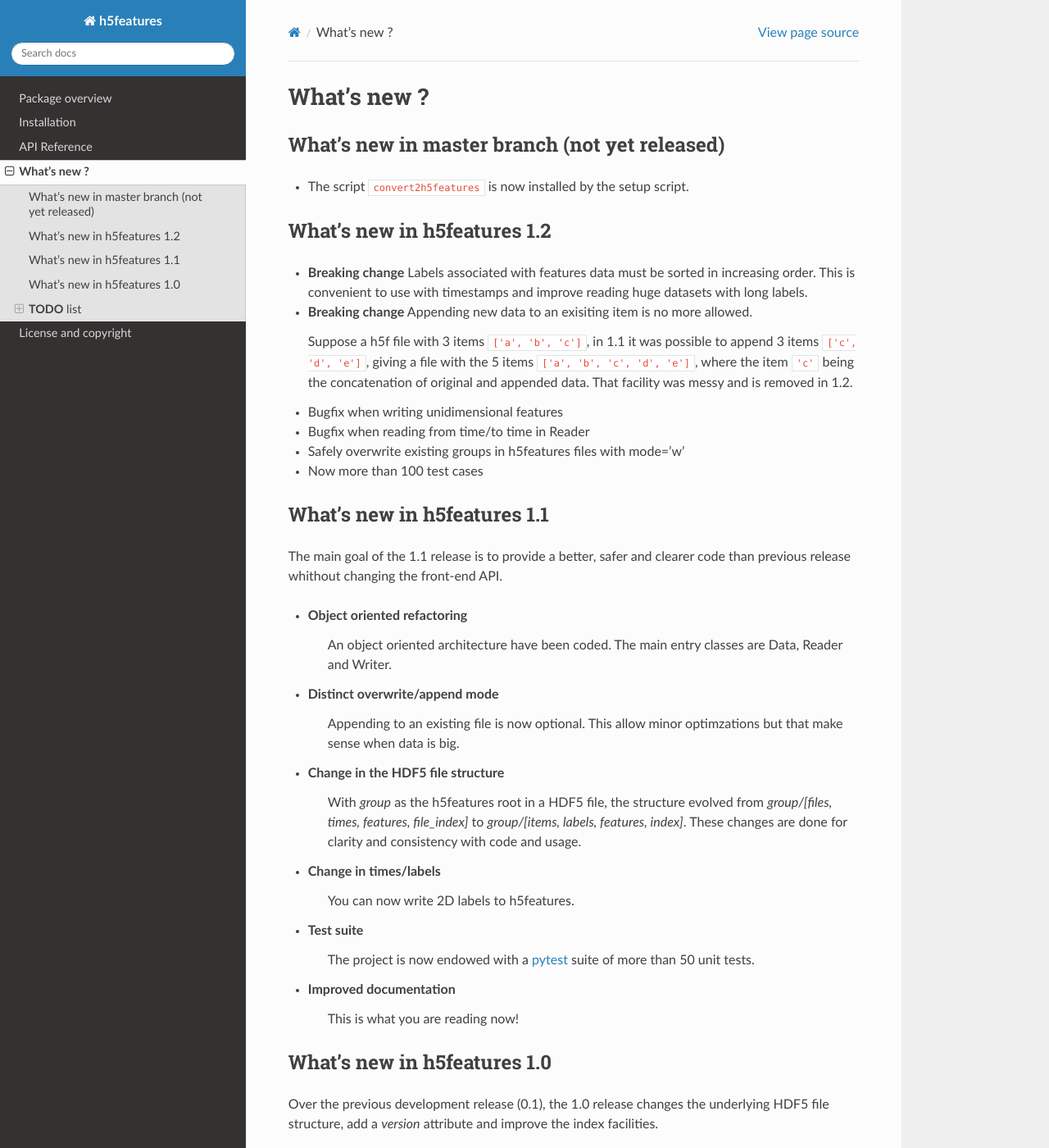
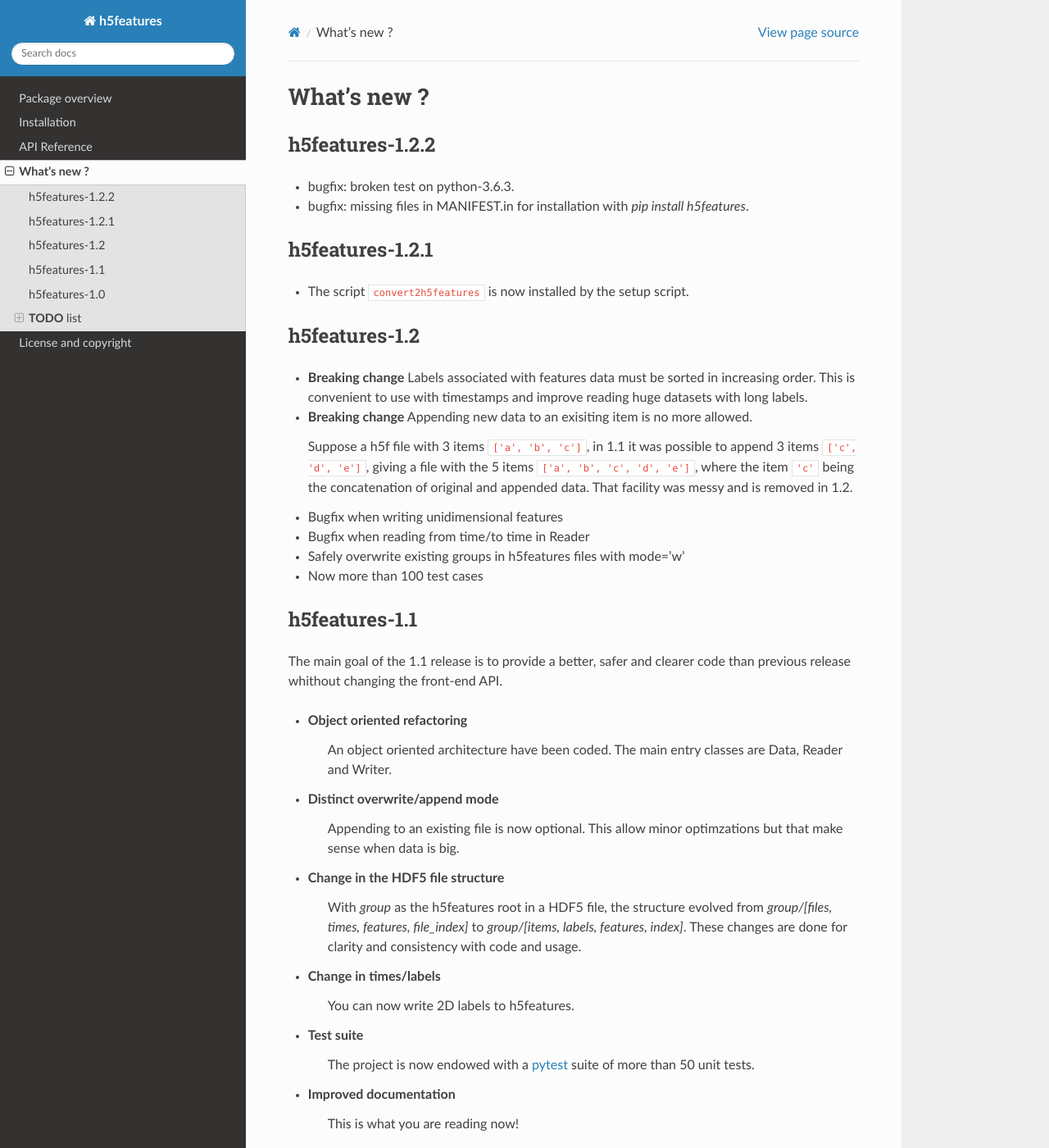
Before and after one commit to bootphon/h5features, a Sphinx documentation site: the page built from docs/whatsnew.rst, in a window 1280 px wide and 1400 px high. Shown: the whole window at 82% size. Built offline with Sphinx 7.4.7 and the Read the Docs theme 2.0.0, drawn with Linux system fonts in a browser that asks for light colours.

Commit message:
version 1.2.2

```diff
--- a/docs/whatsnew.rst
+++ b/docs/whatsnew.rst
@@ -5,14 +5,25 @@
 What's new ?
 ============
 
-What's new in master branch (not yet released)
-==============================================
+
+h5features-1.2.2
+================
+
+* bugfix: broken test on python-3.6.3.
+
+* bugfix: missing files in MANIFEST.in for installation with `pip
+  install h5features`.
+
+
+h5features-1.2.1
+================
 
 * The script ``convert2h5features`` is now installed by the setup
   script.
 
-What's new in h5features 1.2
-============================
+
+h5features-1.2
+==============
 
 * **Breaking change** Labels associated with features data must be
   sorted in increasing order. This is convenient to use with
@@ -36,8 +47,8 @@ What's new in h5features 1.2
 * Now more than 100 test cases
 
 
-What's new in h5features 1.1
-============================
+h5features-1.1
+==============
 
 The main goal of the 1.1 release is to provide a better, safer and
 clearer code than previous release whithout changing the front-end
@@ -74,8 +85,8 @@ API.
     This is what you are reading now!
 
 
-What's new in h5features 1.0
-============================
+h5features-1.0
+==============
 
 Over the previous development release (0.1), the 1.0 release changes
 the underlying HDF5 file structure, add a *version* attribute and
```
Also changed, not shown: 1 other file.
